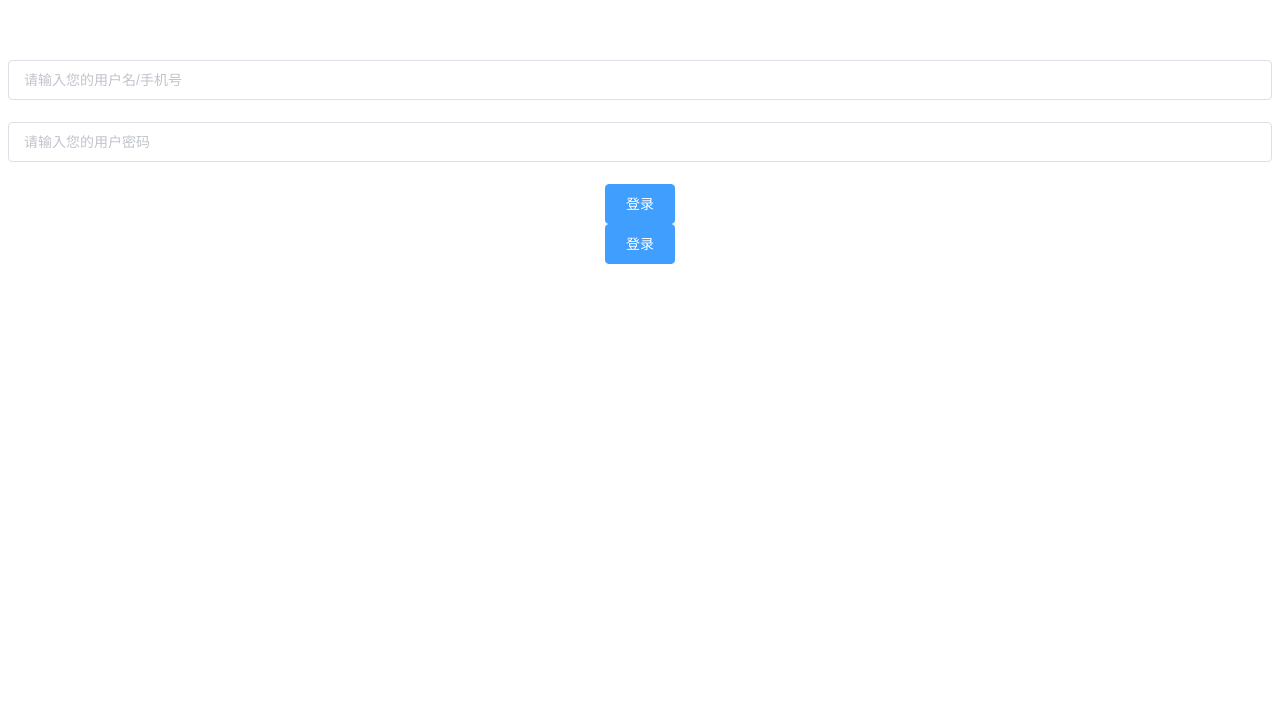
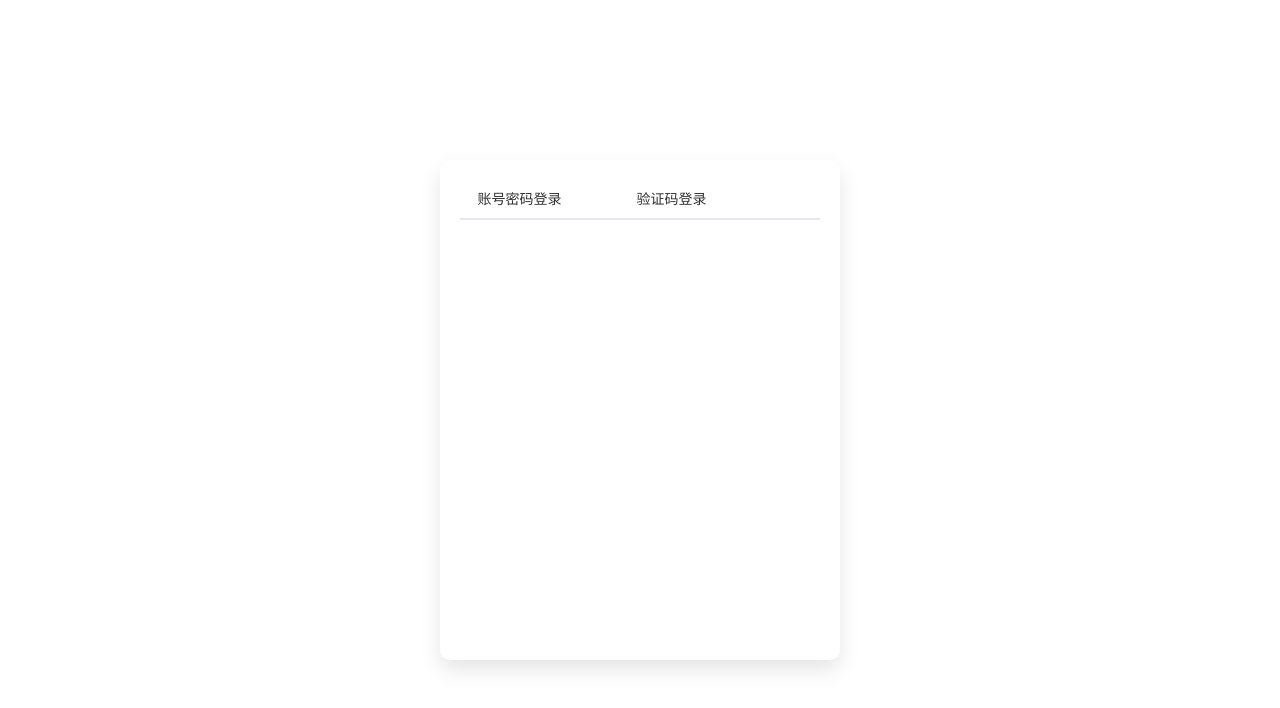
Before and after one commit to rxcapricious/newGradu, a Vue app in the folder newGraduClient/: page /#/login in a window 1280 px wide. Shown: the top 708 px of the page. Built offline with nearby package versions, Linux system fonts and the light colour scheme.

Commit message:
feat:登录页面初建

```diff
--- a/newGraduClient/package.json
+++ b/newGraduClient/package.json
@@ -12,7 +12,7 @@
   "dependencies": {
     "axios": "^0.20.0",
     "element-ui": "^2.13.2",
-    "less": "^3.12.2",
+    "less": "^3.9",
     "vue": "^2.5.2",
     "vue-axios": "^2.1.5",
     "vue-router": "^3.0.1"
@@ -34,7 +34,7 @@
     "file-loader": "^1.1.4",
     "friendly-errors-webpack-plugin": "^1.6.1",
     "html-webpack-plugin": "^2.30.1",
-    "less-loader": "^7.0.1",
+    "less-loader": "^5.0.0",
     "node-notifier": "^5.1.2",
     "optimize-css-assets-webpack-plugin": "^3.2.0",
     "ora": "^1.2.0",
--- /dev/null
+++ b/newGraduClient/src/view/dev-login/form-login.vue
@@ -0,0 +1,80 @@
+<template>
+    <div class="login-box">
+        <el-form :model="ruleForm" status-icon :rules="rules" ref="ruleForm" label-width="100px" class="login-ruleForm">
+          <el-form-item label="手机号" prop="phone">
+            <el-input type="password" v-model="ruleForm.pass" autocomplete="off"></el-input>
+          </el-form-item>
+          <el-form-item label="密码" prop="password">
+            <el-input type="password" v-model="ruleForm.checkPass" autocomplete="off"></el-input>
+          </el-form-item>
+          <el-form-item>
+            <el-button type="primary" @click="submitForm('ruleForm')">提交</el-button>
+            <el-button @click="resetForm('ruleForm')">重置</el-button>
+          </el-form-item>
+        </el-form>
+
+    </div>
+</template>
+
+<script>
+import loginMixin from './loginMixin'
+export default {
+  mixins: [loginMixin],
+  data() {
+      var validatePass = (rule, value, callback) => {
+        if (value === '') {
+          callback(new Error('请输入密码'));
+        } else {
+          if (this.ruleForm.checkPass !== '') {
+            this.$refs.ruleForm.validateField('checkPass');
+          }
+          callback();
+        }
+      };
+      return {
+        ruleForm: {
+          pass: '',
+          checkPass: '',
+          age: ''
+        },
+        rules: {
+          pass: [
+            { validator: validatePass, trigger: 'blur' }
+          ],
+        }
+      };
+    },
+    methods: {
+      submitForm(formName) {
+        this.$refs[formName].validate((valid) => {
+          if (valid) {
+            alert('submit!');
+          } else {
+            console.log('error submit!!');
+            return false;
+          }
+        });
+      },
+      resetForm(formName) {
+        this.$refs[formName].resetFields();
+      }
+    }
+  }
+</script>
+
+<style lang='less' scoped>
+// .login-box {
+//   .form {
+//     position: relative;
+//     // width: 360px;
+//     .login-ruleForm {
+
+//       margin: 0 auto;
+//       position: absolute;
+//       top: 50%;
+//       transform: translateY(50%);
+//     }
+//   }
+
+// }
+</style>
--- a/newGraduClient/src/view/dev-login/login.vue
+++ b/newGraduClient/src/view/dev-login/login.vue
@@ -1,83 +1,77 @@
 <template>
-    <div class="box-login">
-    <el-form class="portal-form" :rules="rules" :model="form" ref="elForm">
-      <el-form-item prop="userName">
-        <el-input placeholder="请输入您的用户名/手机号" v-model="form.userName"/>
-      </el-form-item>
-      <el-form-item prop="password">
-        <el-input
-          type="password"
-          placeholder="请输入您的用户密码"
-          v-on:keyup.enter.native="onLogin"
-          v-model="form.password"
-        />
-      </el-form-item>
-    </el-form>
-    <div class="footer-pc">
-      <div class="btn-box">
-        <el-button type="primary" class="btn-ok" @click="onLogin">登录</el-button>
-      </div>
+    <div class="login-container">
+       <el-card class="login-card">
+         <el-tabs class="login-tab" v-model="activeName" >
+            <el-tab-pane name="pwd">
+              <span slot="label" style="display:block" v-html="title"></span>
+              <form-login @onLoading="showLoading" @unLoading="hideLoading"> </form-login>
+            </el-tab-pane>
+            <el-tab-pane name="code">
+              <span slot="label" style="display:block" v-html="titleCode"></span>
+              <form-login @onLoading="showLoading" @unLoading="hideLoading"> </form-login>
+            </el-tab-pane>
+         </el-tabs>
+      </el-card>
+
     </div>
-
-    <div class="footer-mobile">
-      <div class="btn-box">
-        <el-button type="primary" class="btn-ok" @click="onLogin">登录</el-button>
-      </div>
-    </div>
-  </div>
 </template>
 
 <script>
-import loginMixin from './loginMixin'
+import formLogin from './form-login'
 export default {
-  mixins: [loginMixin],
+  components: { formLogin },
   data() {
     return {
-      form: {
-        password: '',
-        userName: ''
-      },
-      rules: {
-        password: {
-          required: true,
-          message: '请输入您的用户密码'
-        },
-        userName: {
-          required: true,
-          message: '请输入您的用户名/手机号'
-        }
-      }
+      title: '&nbsp;&nbsp;&nbsp;&nbsp;&nbsp;账号密码登录&nbsp;&nbsp;&nbsp;&nbsp;&nbsp;',
+      titleCode: '&nbsp;&nbsp;&nbsp;&nbsp;&nbsp;验证码登录&nbsp;&nbsp;&nbsp;&nbsp;&nbsp;'
     }
   },
-   methods: {
-    onLogin() {
-      this.$refs.elForm.validate(valid => {
-        if (!valid) {
-          return
-        }
-        this.login(this.form)
-      })
+
+  methods: {
+    showLoading() {
+      this.loading = true
+    },
+    hideLoading() {
+      this.loading = false
     }
   }
 }
 </script>
 
-<style  scoped>
-/* .box-login {
-  .footer-mobile {
-    .btn-other {
-      display: flex;
-      align-items: center;
-      a {
-        flex: 1;
+<style lang='less' scoped>
+@r: 37.5rem;
+@s: 7.5%;
+
+@media screen and (min-width: 771px) {
+   .login-container {
+      display: inline-block;
+      width: 400px;
+      height: 500px;
+      position: absolute;
+      top: 20%;
+      left: 50%;
+      margin-left: -200px;
+      font-family: MicrosoftYaHei;
+      font-weight: 400;
+      z-index: 100000;
+      .login-card {
+        border: none;
+        width: 100%;
+        height: 100%;
+        background-color: #ffffff;
+        box-shadow: 0px 10px 20px 0px rgba(0, 0, 0, 0.1) !important;
+        border-radius: 10px;
+        animation: fade-in-up 0.5s 0.2s ease both;
+        -webkit-animation: fade-in-up 0.5s 0.2s ease both;
+        -moz-animation: fade-in-up 0.5s 0.2s ease both;
+        -ms-animation: fade-in-up 0.5s 0.2s ease both;
+        .el-tabs__nav {
+          widows: 100% !important;
+        }
       }
-      a:first-child {
-        text-align: left;
-      }
-      a:last-child {
-        text-align: right;
-      }
+
     }
-  }
-} */
+}
+
+
 </style>
```
Also changed, not shown: 1 other file (tests, documents, lock files or other folders).
